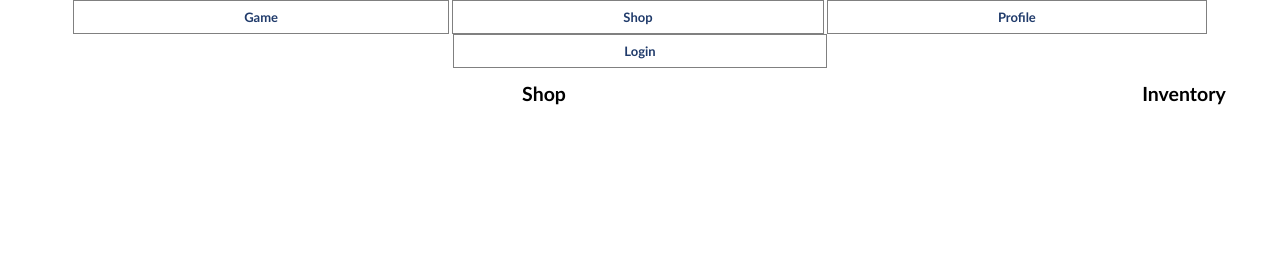
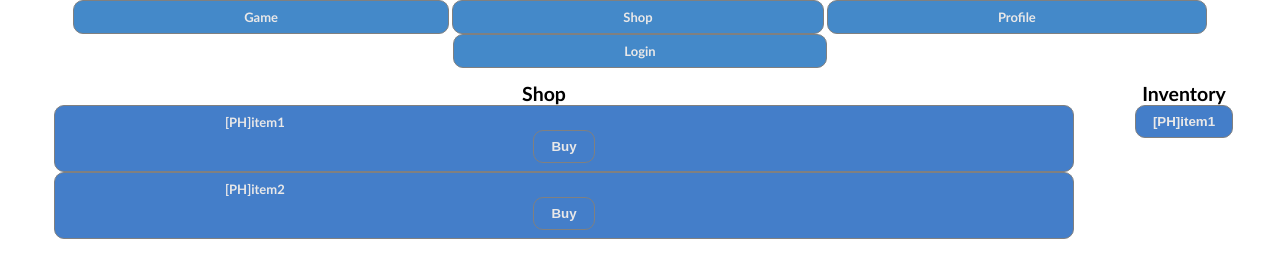
Before and after one commit to lucimaster100/TW, a plain HTML site: page Shop.html in a window 1280 px wide. Drawn offline with Linux system fonts and the light colour scheme.

Commit message:
something

```diff
--- a/Shop.html
+++ b/Shop.html
@@ -3,6 +3,9 @@
 <link rel="stylesheet" href="nav.css">
 <link rel="stylesheet" href="document.css">
 <link rel="stylesheet" href="collums.css">
+<link rel="stylesheet" href="inventory.css">
+<link rel="stylesheet" href="shop.css">
+
 <head>
 <title>Superhero's Quiz</title>
 <meta name="viewport" content="width=device-width, initial-scale=1">
@@ -20,11 +23,20 @@
 <div class="row">
   <div class="column leftShop" >
     <h2>Shop</h2>
-
+      <div class="itemlist">
+        <ul id=shopitem>
+          <li>[PH]item1<button>Buy</button></li>
+          <li>[PH]item2<button>Buy</button></li>
+        </ul>
+      </div>
   </div>
   <div class="column rightShop" >
     <h2>Inventory</h2>
-
+    <div class="itemlist">
+      <ul id=item>
+        <li><button>[PH]item1</button></li>
+      </ul>
+    </div>
   </div>
 </div>
 
--- a/collums.css
+++ b/collums.css
@@ -12,6 +12,7 @@
 .leftShop {
   width: 85%;
     text-align:center;
+    overflow: hidden;
 
 
 }
@@ -19,6 +20,7 @@
 .rightShop {
   width: 15%;
     text-align:center;
+    overflow: hidden;
 
 }
 
--- /dev/null
+++ b/inventory.css
@@ -0,0 +1,27 @@
+#item{
+    width: 100%;
+    display:inline-block;
+    padding: 0;
+    list-style: none;
+    background-color: transparent;
+    text-align:center
+}
+#item li button{
+    display: block;
+    border-radius: 10px;
+    padding: 8px 17px;
+    text-decoration: none;
+    font-weight: bold;
+    text-align:center;
+    background-color: #447ec9;
+    color: #e9e8e8;
+    border-right: 1px solid grey;
+    border-left: 1px solid grey;
+    border-bottom: 1px solid grey;
+    border-top: 1px solid grey;
+}
+#item li button:hover{
+    color: yellow;
+    text-align:center;
+    background-color: #F99581
+}
--- a/nav.css
+++ b/nav.css
@@ -5,7 +5,6 @@
     padding: 0;
     list-style: none;
     background-color: transparent;
-
     text-align:center
   }
 #nav li {
@@ -13,11 +12,13 @@
     text-align:center; }
 #nav li a {
     display: block;
+    border-radius: 10px;
     padding: 8px 170px;
     text-decoration: none;
     font-weight: bold;
     text-align:center;
-    color: #203B6B;
+    background-color: #4489c9;
+    color: #e9e8e8;
     border-right: 1px solid grey;
     border-left: 1px solid grey;
     border-bottom: 1px solid grey;
--- /dev/null
+++ b/shop.css
@@ -0,0 +1,41 @@
+#card{
+    width: 100%;
+    display:inline-block;
+    padding: 0;
+    list-style: none;
+    background-color: transparent;
+    text-align:center
+}
+#shopitem li{
+    display: block;
+    border-radius: 10px;
+    padding: 8px 170px;
+    text-decoration: none;
+    font-weight: bold;
+    text-align:left;
+    background-color: #447ec9;
+    color: #e9e8e8;
+    border-right: 1px solid grey;
+    border-left: 1px solid grey;
+    border-bottom: 1px solid grey;
+    border-top: 1px solid grey;
+}
+#shopitem li button{
+    display: block;
+    border-radius: 10px;
+    padding: 8px 17px;
+    text-decoration: none;
+    font-weight: bold;
+    text-align:right;
+    background-color: #447ec9;
+    color: #e9e8e8;
+    border-right: 1px solid grey;
+    border-left: 1px solid grey;
+    border-bottom: 1px solid grey;
+    border-top: 1px solid grey;
+}
+#shopitem li button:hover{
+    color: yellow;
+    text-align:center;
+    background-color: #F99581
+}
```
Also changed, not shown: Game.html (+6 -1 lines).
